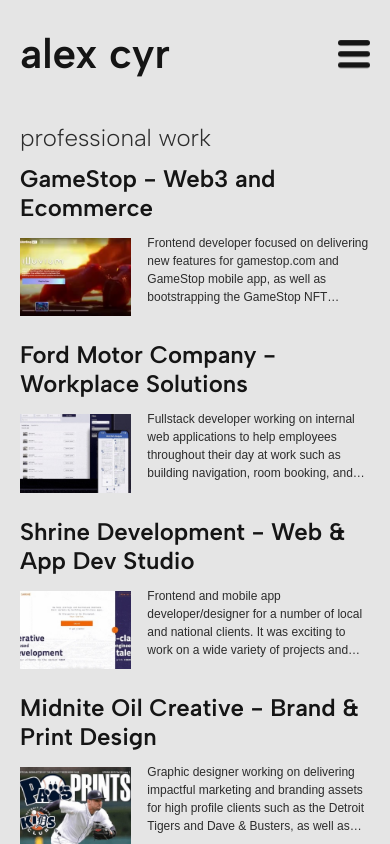
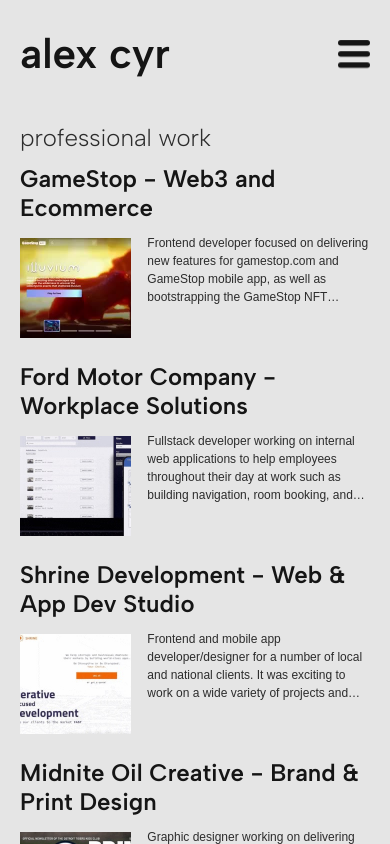
Before and after one commit to alexcyr/portfolio, a React app: page / in a window 390 px wide. Shown: the top 844 px of the page. Built offline with nearby package versions, Linux system fonts and the light colour scheme.

Commit message:
fix mobile hover, some spacing

```diff
--- a/src/assets/data/projects/morph.ts
+++ b/src/assets/data/projects/morph.ts
@@ -53,6 +53,11 @@
 			],
 		},
 		{
+			type: ContentType.section,
+			size: Size.md,
+			content: [],
+		},
+		{
 			type: ContentType.multimedia,
 			size: Size.xs,
 			media: [
@@ -66,9 +71,19 @@
 			],
 		},
 		{
+			type: ContentType.section,
+			size: Size.md,
+			content: [],
+		},
+		{
 			type: ContentType.text,
 			text: `Morph demands quick reactions and decision-making, providing a challenging and rapidly replayable adventure. My role in the project involved learning Maya to construct dynamic levels and design vibrant bonus skins for the in-game shop. Crafting user experiences through meticulous testing ensures that Morph, despite its concise development period, delivers an engaging and enjoyable gameplay experience.`,
 			size: Size.md,
+		},
+		{
+			type: ContentType.section,
+			size: Size.md,
+			content: [],
 		},
 		{
 			type: ContentType.multimedia,
--- a/src/pages/Home/components/ProjectRow.tsx
+++ b/src/pages/Home/components/ProjectRow.tsx
@@ -102,6 +102,10 @@
 		max-height: 200px;
 		/* aspect-ratio: 3 / 2; */
 		transition-delay: 0.33s;
+
+		${({ theme }) => theme.mediaWidth.upToSmall`
+				max-height: 100px;
+		`}
 	}
 
 	${DescriptionWrapper} {
@@ -130,9 +134,14 @@
 `;
 
 const ImagePoster = styled.img`
-	width: 100%;
-	height: 100%;
+	width: 300px;
+	height: 200px;
 	object-fit: cover;
+
+	${({ theme }) => theme.mediaWidth.upToSmall`
+		max-width: 150px;
+		max-height: 100px;
+	`}
 `;
 
 export const ProjectRow = ({ id, previewMedia, title, description }: Project) => {
```
